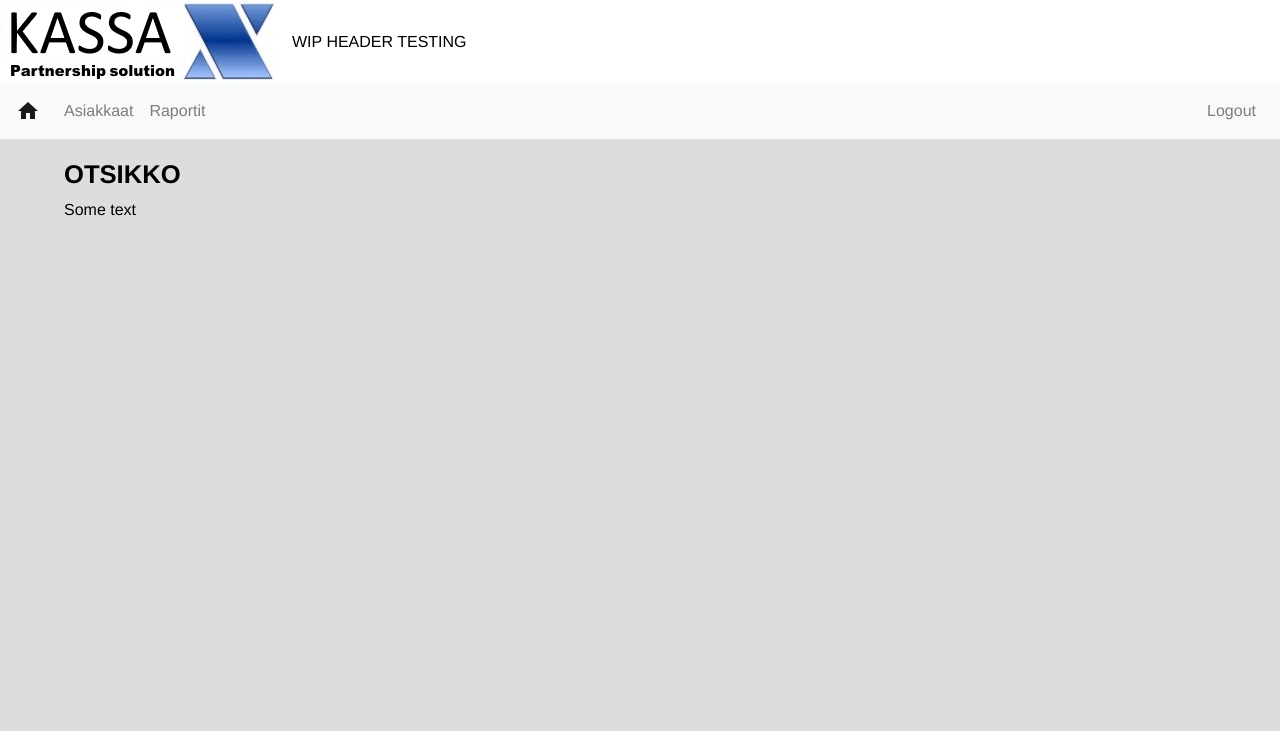
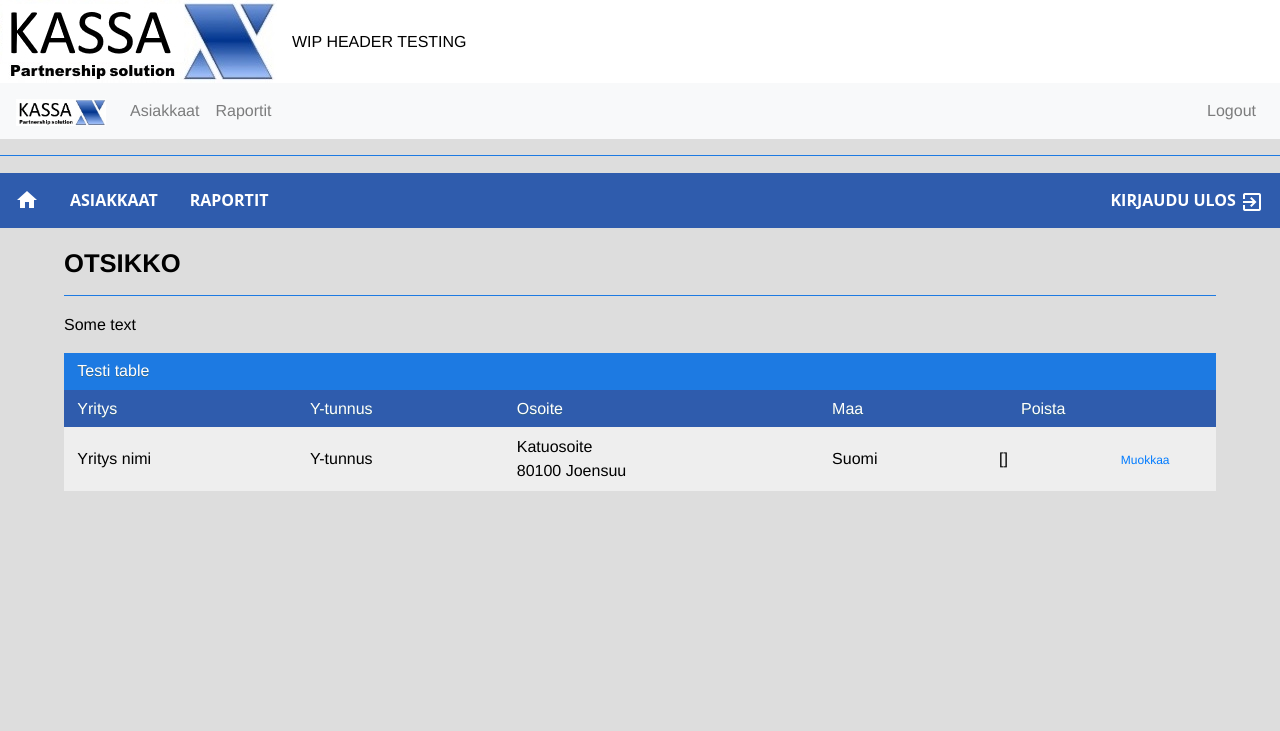
Before and after one commit to teamspareparts/Kassax, a PHP site: page /admin/index.php in a window 1280 px wide. Shown: the top 731 px of the page. Run offline with PHP 8.4, Linux system fonts and the light colour scheme; the visitor is signed in with stand-in values (Sample User, id 1); tables that the repository leaves empty hold one stand-in row (values such as "Sample post"); data that the repository does not hold is empty.

Commit message:
For testing purpoises
Lisätty adminin headeriin vertausta vaille. Osaxin navbar. Ajattelin vielä leikkiä tällä lisää, katsoa miten helppo bootstrapin väri on muuttaa. Mutta aiheeksi tiistaille. Lisäksi lisätty testi-taulukko html-body:in. Halusin nähdä miten paljon hyötyä siitä collapse ominaisuudesta on.

Taulukosta puheen ollen, huomasin myös että headerin ollessa omassa tiedostossa, erillistä <styles>-tagia ei pysty enää käyttämään. Tekee testaamisesta ja leikkimisestä hieman hankalampaa.

Oh, and html id-attr for CSS: id:t javascriptille, ja luokat CSS:lle. Jos sekoitat, lisää nimeen prefix css- tai js-. (Up for debate?)

```diff
--- a/admin/html_header.php
+++ b/admin/html_header.php
@@ -5,12 +5,12 @@
 </noscript>
 
 <style>
-	#headertop { background-color: white; }
+	#css-headertop { background-color: white; }
 </style>
 
 <header>
 
-	<section class="d-flex flex-row align-items-center" id="headertop">
+	<section class="d-flex flex-row align-items-center" id="css-headertop">
 		<div>
 			<a href="./index.php"> <img src="./../img/kassax_logo.jpg"> </a>
 		</div>
@@ -22,9 +22,11 @@
 	<nav class="navbar navbar-expand-md navbar-light bg-light">
 		<!-- Brand & hamburger-icon -->
 		<a class="navbar-brand" href="./index.php">
-			<i class="material-icons" style="margin-top: -3px;">home</i>
+			<img src="./../img/kassax_logo.jpg" style="height: 27px;">
+<!--			<i class="material-icons" style="margin-top: -3px;">home</i>-->
 		</a>
-		<button class="navbar-toggler" type="button" data-toggle="collapse" data-target=".collapse" aria-controls="navbarSupportedContent" aria-expanded="false" aria-label="Toggle navigation">
+		<button class="navbar-toggler" type="button" data-toggle="collapse" data-target=".collapse"
+		        aria-controls="navbarSupportedContent" aria-expanded="false" aria-label="Toggle navigation">
 			<span class="navbar-toggler-icon"></span>
 		</button>
 		<!-- Left -->
@@ -47,4 +49,22 @@
 			</ul>
 		</div>
 	</nav>
+
+	<hr>
+
+	<nav class="navigationbar" id="navbar">
+		<ul>
+			<li><a href='./index.php' style="padding-left:15px; padding-right: 15px;">
+					<i class="material-icons" style="margin-top: -3px;">home</i></a>
+			</li>
+
+			<li><a href='#'>Asiakkaat</a></li>
+			<li><a href='#'>Raportit</a></li>
+
+			<li class="last">
+				<a href="../logout.php?redir=5">Kirjaudu ulos <i class="material-icons">exit_to_app</i></a>
+			</li>
+		</ul>
+	</nav>
+
 </header>
--- a/admin/index.php
+++ b/admin/index.php
@@ -22,7 +22,33 @@ tarkista_feedback_POST();
 
 	<h1>OTSIKKO</h1>
 
-	<p>Some text</p>
+	<hr>
+
+	<p class="hidden">Some text</p>
+
+	<table style="width: 100%;">
+		<thead>
+			<tr><th colspan="6" class="center" style="background-color:#1d7ae2;">Testi table</th></tr>
+			<tr><th>Yritys</th>
+				<th>Y-tunnus</th>
+				<th>Osoite</th>
+				<th>Maa</th>
+				<th class="smaller_cell">Poista</th>
+				<th class=smaller_cell></th></tr>
+		</thead>
+		<tbody>
+			<tr>
+				<td>Yritys nimi</td>
+				<td>Y-tunnus</td>
+				<td>Katuosoite<br>80100 Joensuu</td>
+				<td>Suomi</td>
+				<td>[]</td>
+				<td>
+					<a href="#"><span class="nappi">Muokkaa</span></a>
+				</td>
+			</tr>
+		</tbody>
+	</table>
 
 </main>
 
--- a/css/admin-main.css
+++ b/css/admin-main.css
@@ -205,3 +205,58 @@ hr {
 	color: white;
 	text-align: center;
 }
+
+
+
+
+/********************************************
+	TESTING
+********************************************/
+
+table {
+	margin: 0;
+	padding: 0;
+	border-spacing: 0;
+	border-collapse: separate;
+}
+
+tr:nth-child(odd) { background: #eee; }
+tr:nth-child(even) { background: #fff; }
+
+tbody tr:nth-child(odd) th { background: #e7f3ff; }
+tbody tr:nth-child(even) th { background: #f1f8ff; }
+
+tr .rivi { max-height: 1em; }
+
+/* Taulukon alin "yhteensä"-rivi */
+tr.border_top td { border-top: 1px solid black; }
+
+th,
+td {
+	padding: 6pt 10pt;
+	margin: 0;
+	text-align: left;
+}
+
+td.toiminnot { padding-left: 0.5em; }
+
+td .nappi {
+	padding: 4pt 5pt;
+	font-size: 75%;
+}
+
+thead th {
+	font-size: 100%;
+	font-weight: normal;
+	text-shadow: 0 1px 0 #368;
+	background-color: #2f5cad;
+	color: #fff;
+	margin: 0;
+	padding-top: 5pt;
+	padding-bottom: 5pt;
+}
+
+.smaller_cell {
+	text-align: center;
+	width: 10%;
+}
```
